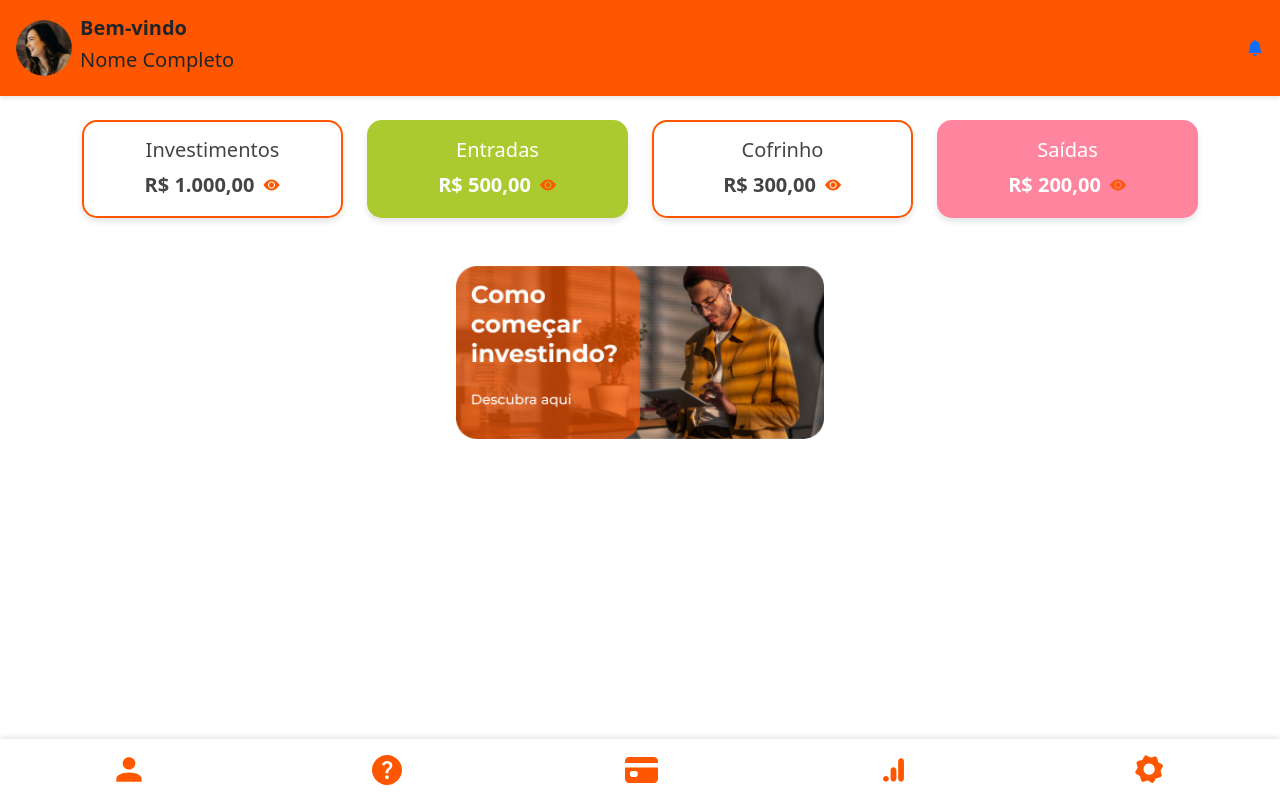
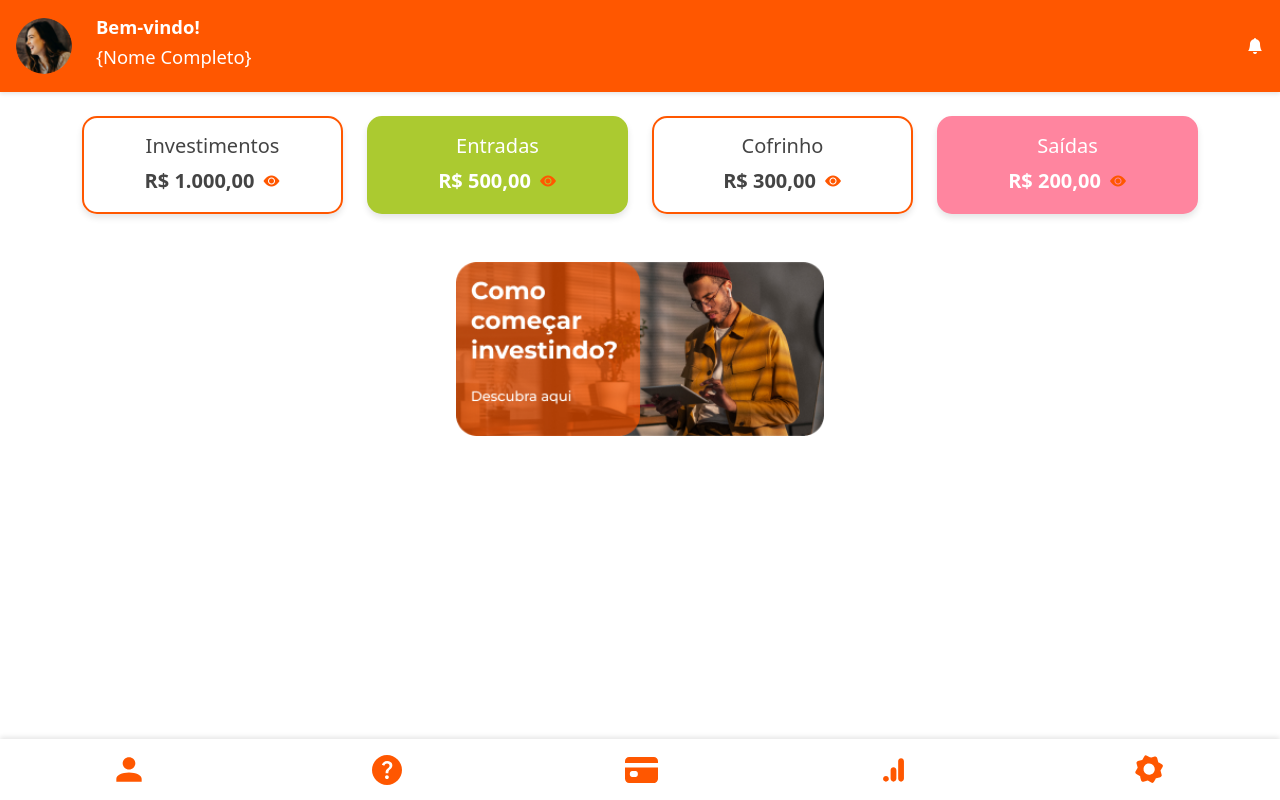
Before and after one commit to Projetos-FIAP-LLMF/fintechFrontEnd, a plain HTML site: page pages/home.html in a window 1280 px wide. Drawn offline with nearby package versions, Linux system fonts and the light colour scheme.

Commit message:
alteracao header da home

```diff
--- a/pages/home.html
+++ b/pages/home.html
@@ -18,19 +18,21 @@
     <div class="d-flex align-items-center">
         <img src="../assets/icon-user.png" alt="Foto do Usuário" class="user-photo me-2">
         <div>
-            <h5><b>Bem-vindo</b></h5>
-            <h5>Nome Completo</h5>
+            <h5 class="escrita-header"><b>Bem-vindo!</b></h5>
+            <h5 class="escrita-header">{Nome Completo}</h5>
         </div>
     </div>
     <div>
         <button class="btn btn-link p-0">
-            <i class="bi bi-bell-fill"></i> <!-- Ícone de notificações -->
+            <i class="bi bi-bell-fill" id="icone-notificacao"></i> <!-- Ícone de notificações -->
         </button>
     </div>
   </header>
 
   <main>
-    <section> <!-- seus cartoes --> </section>
+    <section> <!-- seus cartoes -->
+
+    </section>
 
     <div class="container my-4"> <!-- dados e valores -->
       <div class="row">
--- a/styles/home.css
+++ b/styles/home.css
@@ -3,6 +3,16 @@
 header {
     background-color: var(--laranja-primario);
     box-shadow: 0 2px 4px rgba(0, 0, 0, 0.1);
+}
+
+.escrita-header {
+    color: var(--branco-padrao);
+    margin-left: 1rem;
+    font-size: 1.15rem;
+}
+
+#icone-notificacao {
+    color: var(--branco-padrao);
 }
 
 .user-photo {
```
